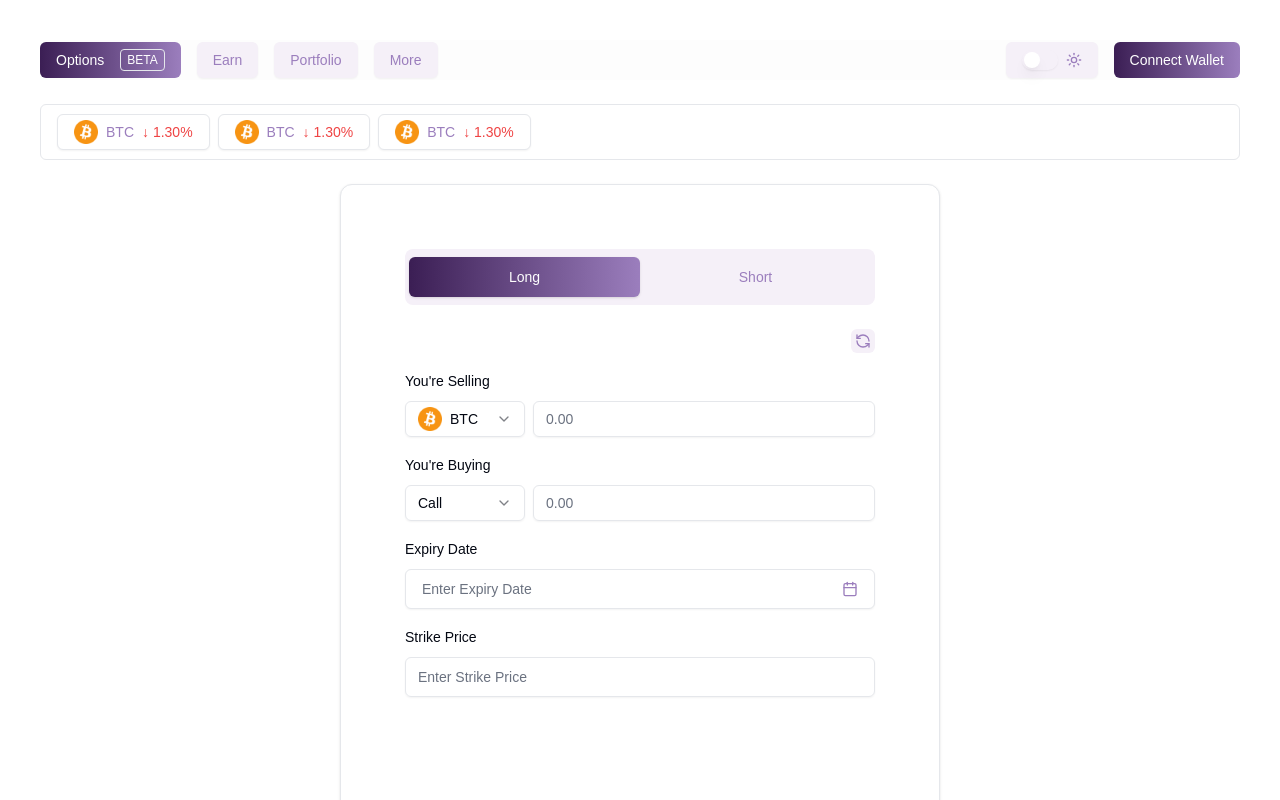
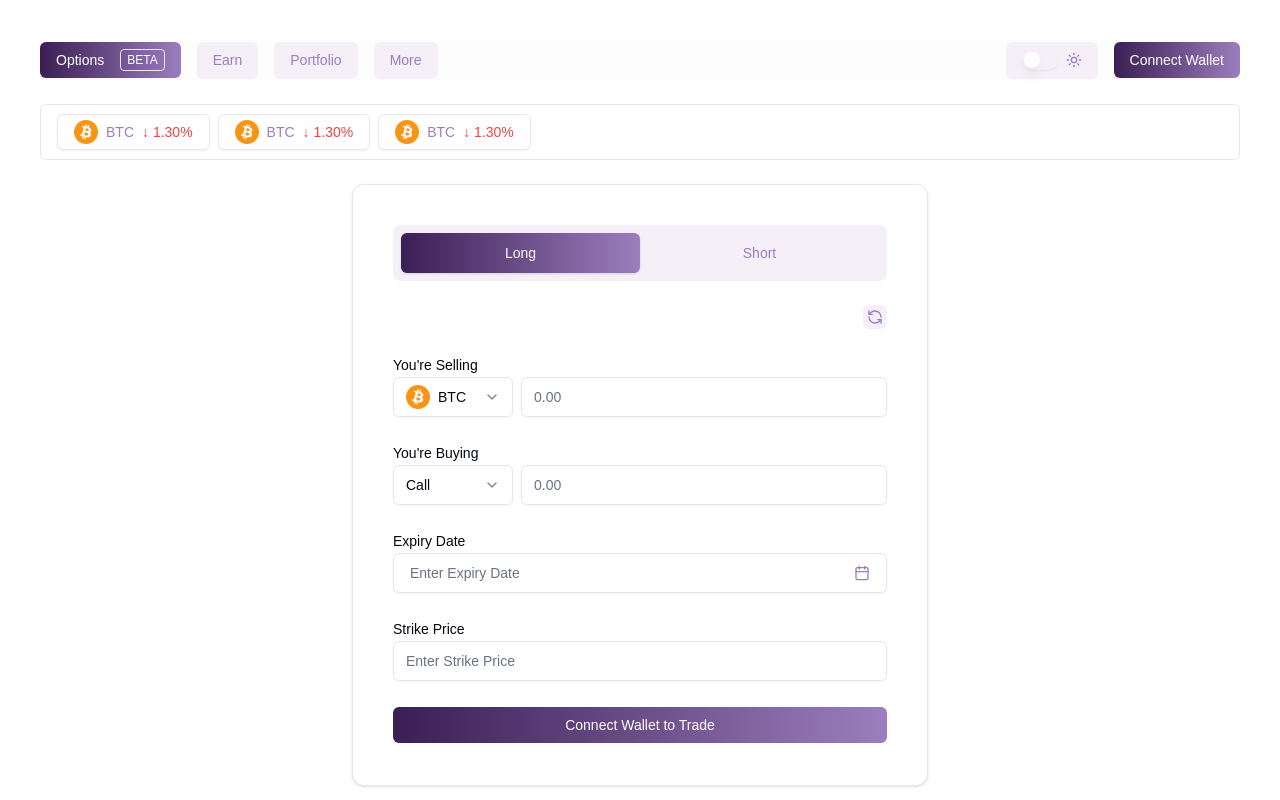
Before and after one commit to 18103864/olive-finance, a Next.js app: page / in a window 1280 px wide. Shown: the top 800 px of the page. Built offline with nearby package versions, Linux system fonts and the light colour scheme.

Commit message:
ui changes on homepage main trading-card

```diff
--- a/components/OptionsCard.tsx
+++ b/components/OptionsCard.tsx
@@ -35,14 +35,14 @@ export default function OptionsCard(){
 
     return (
         <>
-            <Card className="w-[600px] h-[800px] mx-auto flex flex-col p-[40px]">
-                <CardContent className="p-6 space-y-6 flex-grow overflow-auto">
+            <Card className="w-full max-w-xl mx-auto flex flex-col py-[40px] px-[16px]">
+                <CardContent className="space-y-6 flex-grow overflow-auto">
                     <Tabs
                         defaultValue="long"
                         className="w-full"
                         onValueChange={(value)=>setPosition(value)}
                     >
-                        <TabsList className="grid w-full h-[56px] grid-cols-2 bg-[#F5F0F8] text-[#9B7EBD]">
+                        <TabsList className="grid w-full h-[56px] grid-cols-2 bg-[#F5F0F8] text-[#9B7EBD] p-2">
                             <TabsTrigger value="long"
                                 className={cn("data-[state=active]:bg-gradient-to-r data-[state=active]:from-[#3B1E54] data-[state=active]:to-[#9B7EBD] data-[state=active]:text-[#FDFDFD] h-[40px]")}>
                                 Long
@@ -54,7 +54,7 @@ export default function OptionsCard(){
                         </TabsList>
                     </Tabs>
 
-                    <div className="space-y-4">
+                    <div className="space-y-6">
                         <div className="flex justify-end mb-1">
                             <Button
                                 type="button"
@@ -74,11 +74,11 @@ export default function OptionsCard(){
                                 <span className="sr-only">Reset</span>
                             </Button>
                         </div>
-                        <div className="space-y-2">
+                        <div className="space-y-0">
                             <Label className="font-medium">You&apos;re Selling</Label>
                             <div className="flex space-x-2">
                             <Select value={formValues.selling.currency} onValueChange={(value) => setFormValues(prev => ({ ...prev, selling: { ...prev.selling, currency: value } }))}>
-                                    <SelectTrigger className="w-[120px]">
+                                    <SelectTrigger className="w-[120px] h-[40px]">
                                     <div className="flex items-center space-x-2">
                                         <Image src={btc} alt="bitcoin" height={24} width={24}/>
                                         <SelectValue placeholder="Select"/>
@@ -95,15 +95,15 @@ export default function OptionsCard(){
                                     placeholder="0.00"
                                     value={formValues.selling.amount}
                                     onChange={(e) => setFormValues(prev => ({ ...prev, selling: { ...prev.selling, amount: e.target.value } }))}
-                                    className="flex-1"
+                                    className="flex-1 h-[40px]"
                                 />
                             </div>
                         </div>
-                        <div className="space-y-2">
+                        <div className="space-y-0">
                             <Label className="font-medium">You&apos;re Buying</Label>
                             <div className="flex space-x-2">
                                 <Select value={formValues.buying.type} onValueChange={(value) => setFormValues(prev => ({ ...prev, buying: { ...prev.buying, type: value } }))}>
-                                    <SelectTrigger className="w-[120px]">
+                                    <SelectTrigger className="w-[120px] h-[40px]">
                                     <SelectValue placeholder="Select" />
                                     </SelectTrigger>
                                     <SelectContent>
@@ -114,13 +114,13 @@ export default function OptionsCard(){
                                 <Input
                                     type="number"
                                     placeholder="0.00"
-                                    className="flex-1"
+                                    className="flex-1 h-[40px]"
                                     value={formValues.buying.amount}
                                     onChange={(e) => setFormValues(prev => ({ ...prev, buying: { ...prev.buying, amount: e.target.value } }))}
                                 />
                             </div>
                         </div>
-                        <div className="space-y-2">
+                        <div className="space-y-0">
                             <Label className="font-medium">Expiry Date</Label>
                             <Popover>
                                 <PopoverTrigger asChild>
@@ -146,7 +146,7 @@ export default function OptionsCard(){
                                 </PopoverContent>
                             </Popover>
                         </div>
-                        <div className="space-y-2">
+                        <div className="space-y-0">
                             <Label className="font-medium">Strike Price</Label>
                             <Input
                                 type="number"
@@ -158,8 +158,8 @@ export default function OptionsCard(){
                         </div>
                     </div>
                 </CardContent>
-                <div className="w-full flex justify-center items-center h-[40px]">
-                    <Button variant={'selected'} className="w-[90%] flex ">
+                <div className="w-full flex justify-center items-center h-[40px] px-[24px]">
+                    <Button variant={'selected'} className="w-full flex ">
                         Connect Wallet to Trade
                     </Button>
                 </div>
--- a/components/ui/input.tsx
+++ b/components/ui/input.tsx
@@ -8,7 +8,7 @@ const Input = React.forwardRef<HTMLInputElement, React.ComponentProps<"input">>(
       <input
         type={type}
         className={cn(
-          "flex h-9 w-full rounded-md border border-input bg-transparent px-3 py-1 text-base shadow-sm transition-colors file:border-0 file:bg-transparent file:text-sm file:font-medium file:text-foreground placeholder:text-muted-foreground focus-visible:outline-none focus-visible:ring-1 focus-visible:ring-ring disabled:cursor-not-allowed disabled:opacity-50 md:text-sm",
+          "flex h-9 w-full rounded-md border border-input bg-transparent px-3 py-1 text-base shadow-sm transition-colors file:border-0 file:bg-transparent file:text-sm file:font-medium file:text-foreground placeholder:text-muted-foreground focus-visible:outline-none disabled:cursor-not-allowed disabled:opacity-50 md:text-sm",
           className
         )}
         ref={ref}
```
